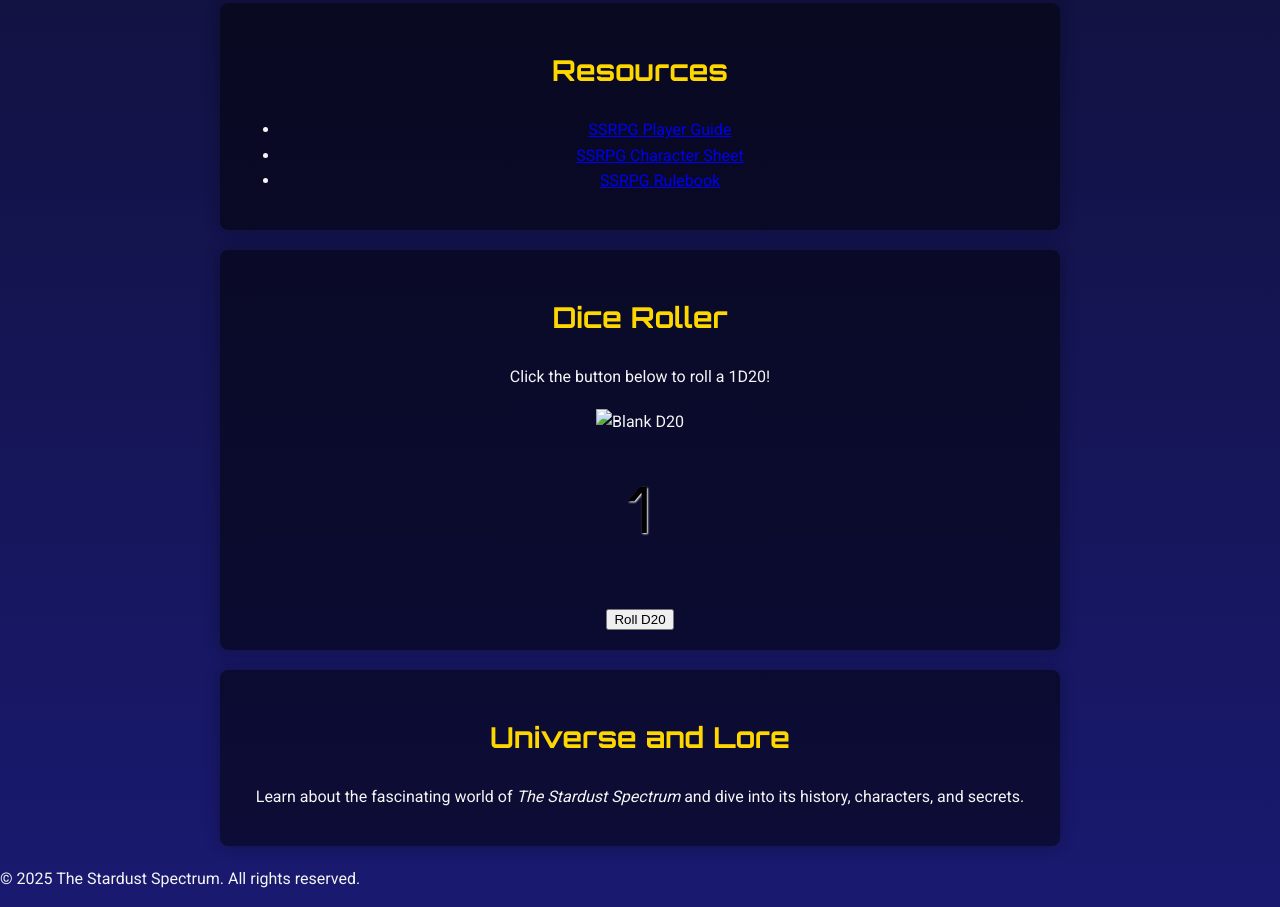
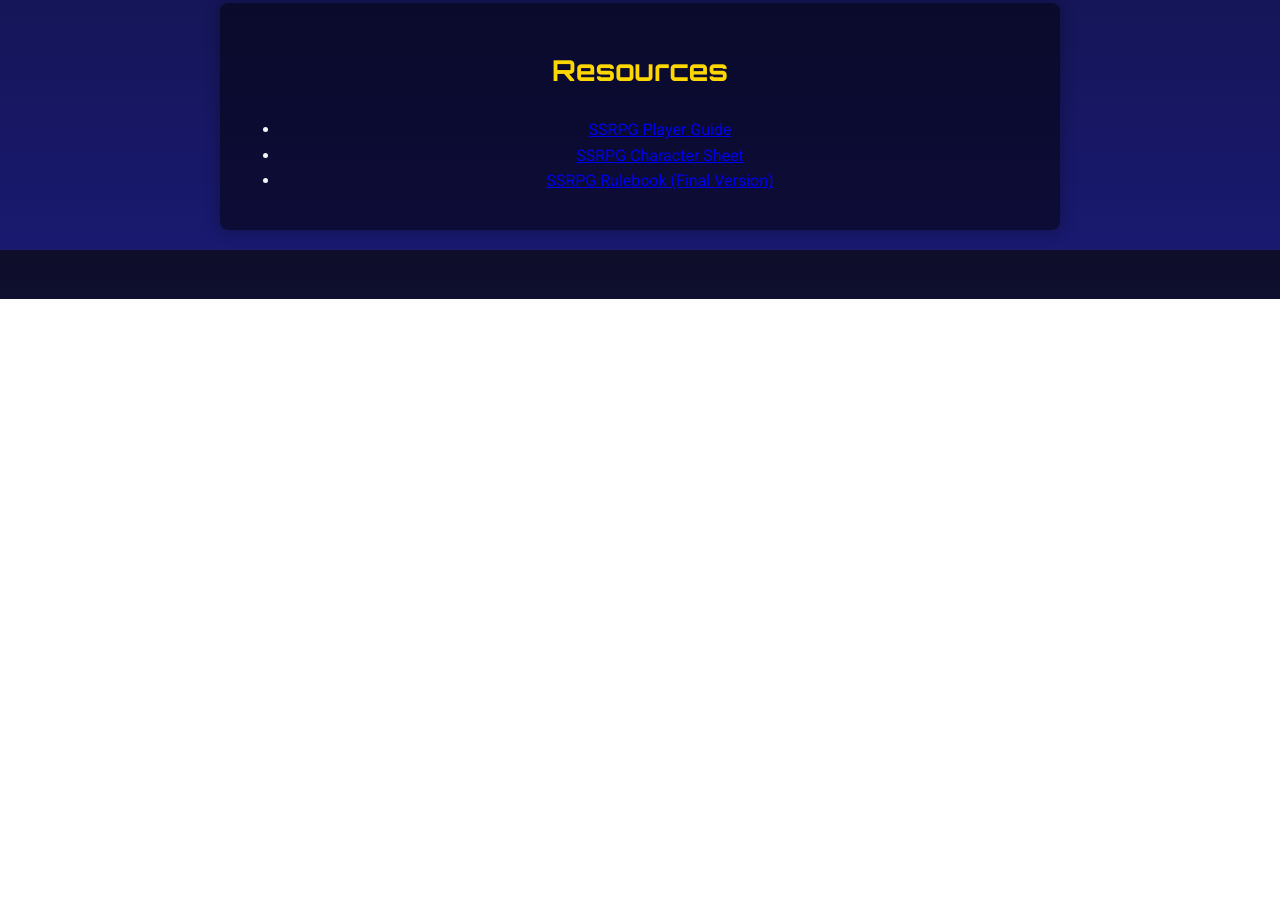
Before and after one commit to SSAuthor/Stardust-Spectrum, a plain HTML site: page index.html in a window 1280 px wide. Shown: the part 501-1408 px from the top of the page. After the commit the page ends 800 px from the top, so only its background shows below. Drawn offline with Linux system fonts and the light colour scheme.

Commit message:
Update index.html

```diff
--- a/index.html
+++ b/index.html
@@ -56,61 +56,7 @@
     font-size: 1.8rem;
     color: #ffd700;
   }
-  .dice-container {
-    margin-top: 20px;
-    display: flex;
-    flex-direction: column;
-    align-items: center;
-  }
-  .d20 {
-    position: relative;
-    width: 200px;
-    height: 200px;
-    animation: none;
-  }
-  .d20 img {
-    width: 100%;
-    height: 100%;
-  }
-  .d20 span {
-    position: absolute;
-    top: 50%;
-    left: 50%;
-    transform: translate(-50%, -50%);
-    font-family: 'Orbitron', sans-serif;
-    font-size: 4rem;
-    color: black;
-    text-shadow: 1px 1px 2px white;
-  }
-  /* Rolling animation */
-  @keyframes roll {
-    0% { transform: rotateX(0deg) rotateY(0deg); }
-    25% { transform: rotateX(90deg) rotateY(45deg); }
-    50% { transform: rotateX(180deg) rotateY(90deg); }
-    75% { transform: rotateX(270deg) rotateY(135deg); }
-    100% { transform: rotateX(360deg) rotateY(180deg); }
-  }
-  .rolling {
-    animation: roll 1s ease-in-out;
-  }
 </style>
-<script>
-  function rollD20() {
-    const diceContainer = document.querySelector('.d20');
-    const diceNumber = document.getElementById('dice-number');
-
-    // Add rolling animation
-    diceContainer.classList.add('rolling');
-    diceNumber.textContent = ""; // Clear the number while rolling
-
-    // After the animation ends, display the rolled number
-    setTimeout(() => {
-      const result = Math.floor(Math.random() * 20) + 1;
-      diceNumber.textContent = result;
-      diceContainer.classList.remove('rolling');
-    }, 1000); // Matches the animation duration
-  }
-</script>
 </head>
 <body>
 <header>
@@ -135,29 +81,8 @@
   <ul>
     <li><a class="button" href="25%20SSRPG%20Player%20guide.pdf" target="_blank">SSRPG Player Guide</a></li>
     <li><a class="button" href="2025%20SSRPG%20Character%20sheet.pdf" target="_blank">SSRPG Character Sheet</a></li>
-    <li><a class="button" href="25%20SSRPG%20Rulebook.pdf" target="_blank">SSRPG Rulebook</a></li>
+    <li><a class="button" href="25%20SSRPG%20Rulebook_Final%20Ver%201.pdf" target="_blank">SSRPG Rulebook (Final Version)</a></li>
   </ul>
 </section>
-
-<section id="dice-roller">
-  <h2>Dice Roller</h2>
-  <p>Click the button below to roll a 1D20!</p>
-  <div class="dice-container">
-    <div class="d20">
-      <img src="assets/dice/Blank_d20_no_background.png" alt="Blank D20">
-      <span id="dice-number">1</span>
-    </div>
-    <button class="button" onclick="rollD20()">Roll D20</button>
-  </div>
-</section>
-
-<section id="lore">
-  <h2>Universe and Lore</h2>
-  <p>Learn about the fascinating world of <em>The Stardust Spectrum</em> and dive into its history, characters, and secrets.</p>
-</section>
-
-<footer>
-  <p>&copy; 2025 The Stardust Spectrum. All rights reserved.</p>
-</footer>
 </body>
 </html>
```
